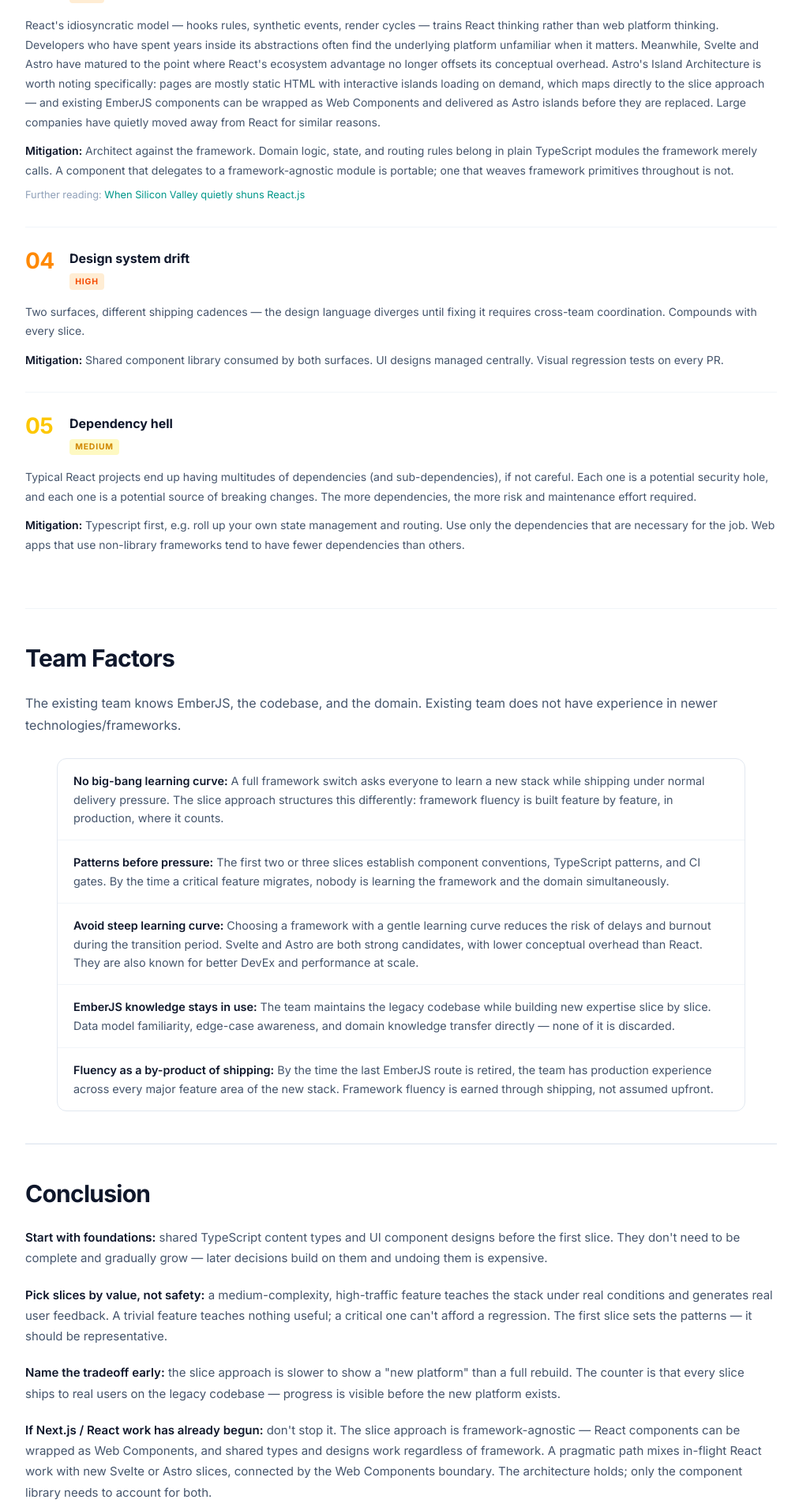
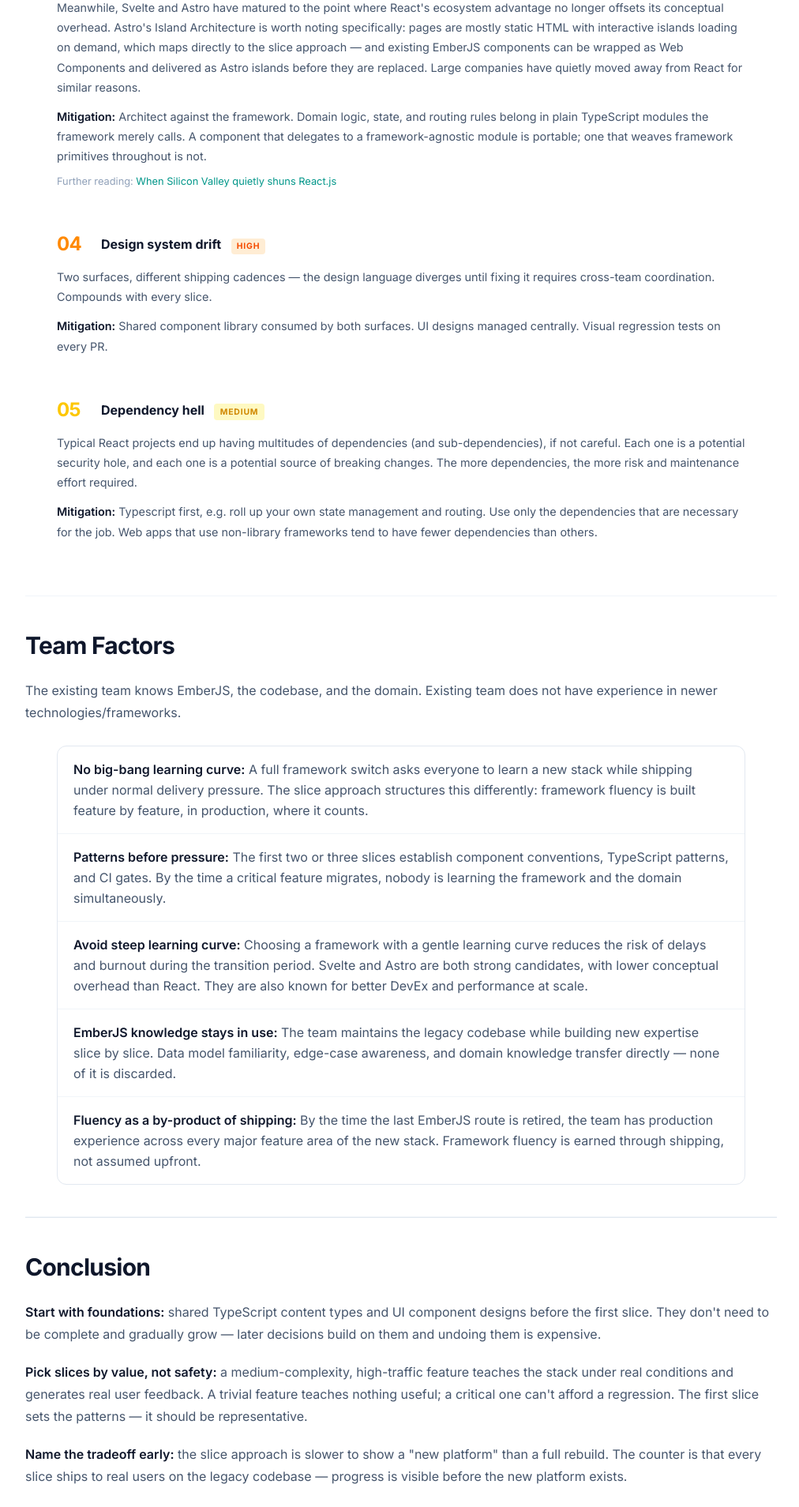
Before and after one commit to moizp/realestate-test, a Svelte app: page / in a window 1280 px wide. Shown: the part 4353-6261 px from the top of the page at 79% size, without its empty margins (256-1268 px from the left). Built offline with nearby package versions, Linux system fonts and the light colour scheme.

Commit message:
Refine layout and typography in risks and team factors sections for improved readability

```diff
--- a/src/App.svelte
+++ b/src/App.svelte
@@ -269,28 +269,28 @@
         Risks &amp; Tradeoffs
       </h2>
 
-      <div class="flex flex-col">
+      <div class="flex flex-col mx-10">
         {#each risks as risk (risk.n)}
-          <div class="border-b border-slate-100 py-7 last:border-b-0">
+          <div class="py-7">
             <div class="mb-4 flex items-start gap-4">
               <div
-                class="w-10 shrink-0 text-[1.75rem] leading-none font-extrabold tracking-tight {risk.numClass}"
+                class="w-10 shrink-0 text-[1.5rem] leading-none font-extrabold tracking-tight {risk.numClass}"
               >
                 {risk.n}
               </div>
               <div>
-                <div class="mb-1 text-[1rem] leading-snug font-bold text-slate-900">
+                <span class="mb-1 text-[1rem] leading-snug font-bold text-slate-900">
                   {risk.title}
-                </div>
+                </span>
                 <span
-                  class="inline-block rounded px-[0.45rem] py-[0.15rem] text-[0.65rem] font-bold tracking-[0.08em] uppercase {risk.severityClass}"
+                  class="inline-block rounded ml-2 px-[0.45rem] py-[0.15rem] text-[0.65rem] font-bold tracking-[0.08em] uppercase {risk.severityClass}"
                 >
                   {risk.severity}
                 </span>
               </div>
             </div>
-            <p class="mb-3 text-[0.875rem] leading-[1.75] text-slate-600">{risk.body}</p>
-            <p class="{risk.ref ? 'mb-2' : 'mb-0'} text-[0.875rem] leading-[1.75] text-slate-600">
+            <p class="mb-3 text-[0.9rem] leading-[1.75] text-slate-600">{risk.body}</p>
+            <p class="{risk.ref ? 'mb-2' : 'mb-0'} text-[0.9rem] leading-[1.75] text-slate-600">
               <strong class="font-semibold text-slate-900">Mitigation:</strong>
               {risk.mitigation}
             </p>
@@ -325,7 +325,7 @@
         class="flex flex-col mx-10 divide-y divide-slate-100 overflow-hidden rounded-xl border border-slate-200"
       >
         {#each teamFactors as item (item.title)}
-          <div class="px-5 py-4 text-[0.9rem] leading-relaxed text-slate-600">
+          <div class="px-5 py-4 leading-relaxed text-slate-600">
             <span class="font-semibold text-slate-900">{item.title}:</span>
             {item.body}
           </div>
@@ -342,26 +342,26 @@
       </h2>
 
       <div class="flex flex-col gap-5">
-        <p class="m-0 text-[0.9375rem] leading-[1.75] text-slate-600">
+        <p class="m-0 leading-[1.75] text-slate-600">
           <strong class="font-semibold text-slate-900">Start with foundations:</strong> shared TypeScript
           content types and UI component designs before the first slice. They don't need to be complete
           and gradually grow — later decisions build on them and undoing them is expensive.
         </p>
 
-        <p class="m-0 text-[0.9375rem] leading-[1.75] text-slate-600">
+        <p class="m-0 leading-[1.75] text-slate-600">
           <strong class="font-semibold text-slate-900">Pick slices by value, not safety:</strong> a medium-complexity,
           high-traffic feature teaches the stack under real conditions and generates real user feedback.
           A trivial feature teaches nothing useful; a critical one can't afford a regression. The first
           slice sets the patterns — it should be representative.
         </p>
 
-        <p class="m-0 text-[0.9375rem] leading-[1.75] text-slate-600">
+        <p class="m-0 leading-[1.75] text-slate-600">
           <strong class="font-semibold text-slate-900">Name the tradeoff early:</strong> the slice approach
           is slower to show a "new platform" than a full rebuild. The counter is that every slice ships
           to real users on the legacy codebase — progress is visible before the new platform exists.
         </p>
 
-        <p class="m-0 text-[0.9375rem] leading-[1.75] text-slate-600">
+        <p class="m-0 leading-[1.75] text-slate-600">
           <strong class="font-semibold text-slate-900"
             >If Next.js / React work has already begun:</strong
           > don't stop it. The slice approach is framework-agnostic — React components can be wrapped
@@ -370,7 +370,7 @@
           boundary. The architecture holds; only the component library needs to account for both.
         </p>
 
-        <p class="m-0 text-[0.9375rem] leading-[1.75] text-slate-600">
+        <p class="m-0 leading-[1.75] text-slate-600">
           <strong class="font-semibold text-slate-900">On framework choice:</strong> Svelte and Astro
           are now strong alternatives with significantly lower conceptual overhead than React. Astro specifically
           brings Island Architecture as a first-class primitive — interactive components load per island,
@@ -383,7 +383,7 @@
 
     <!-- ── FOOTER ── -->
     <footer class="mt-4 border-t border-slate-100 py-8">
-      <div class="text-[0.78rem] text-slate-400">
+      <div class="text-[0.8rem] text-slate-400">
         By Moiz Penkar ·
         <a
           href="https://github.com/moizp/realestate-test"
```
